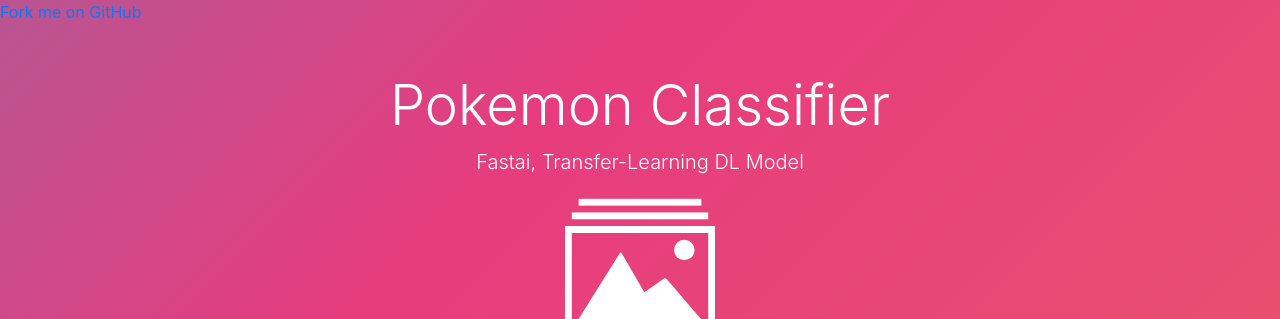
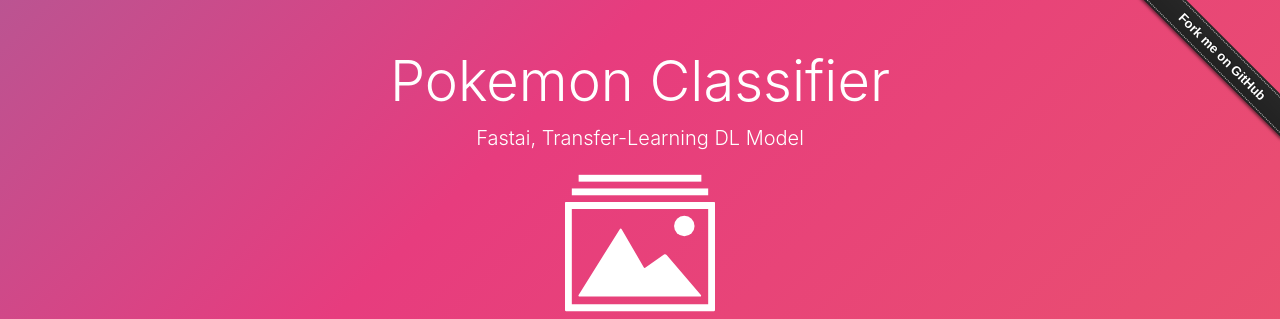
Before and after one commit to tapan2930/pokemon-dl, a Flask app: page / in a window 1280 px wide. Shown: the top 319 px of the page. Run offline with Flask 2, Linux system fonts and the light colour scheme; parts of the project's set-up code (start-up, migrations or seed data) failed here and were passed over; some libraries are stand-ins or nearby versions.

Commit message:
Add files via upload

```diff
--- a/static/style.css
+++ b/static/style.css
@@ -101,3 +101,124 @@
 		background-position: 0% 50%;
 	}
 }
+
+/* Github fork css */
+.github-fork-ribbon {
+    width: 12.1em;
+    height: 12.1em;
+    position: absolute;
+    overflow: hidden;
+    top: 0;
+    right: 0;
+    z-index: 9999;
+    pointer-events: none;
+    font-size: 13px;
+    text-decoration: none;
+    text-indent: -999999px;
+  }
+
+  .github-fork-ribbon.fixed {
+    position: fixed;
+  }
+
+  .github-fork-ribbon:hover, .github-fork-ribbon:active {
+    background-color: rgba(0, 0, 0, 0.0);
+  }
+
+  .github-fork-ribbon:before, .github-fork-ribbon:after {
+    /* The right and left classes determine the side we attach our banner to */
+    position: absolute;
+    display: block;
+    width: 15.38em;
+    height: 1.54em;
+
+    top: 3.23em;
+    right: -3.23em;
+
+    -webkit-box-sizing: content-box;
+    -moz-box-sizing: content-box;
+    box-sizing: content-box;
+
+    -webkit-transform: rotate(45deg);
+    -moz-transform: rotate(45deg);
+    -ms-transform: rotate(45deg);
+    -o-transform: rotate(45deg);
+    transform: rotate(45deg);
+  }
+
+  .github-fork-ribbon:before {
+    content: "";
+
+    /* Add a bit of padding to give some substance outside the "stitching" */
+    padding: .38em 0;
+
+    /* Set the base colour */
+    background-color: #272727;
+
+    /* Set a gradient: transparent black at the top to almost-transparent black at the bottom */
+    background-image: -webkit-gradient(linear, left top, left bottom, from(rgba(0, 0, 0, 0)), to(rgba(0, 0, 0, 0.15)));
+    background-image: -webkit-linear-gradient(top, rgba(0, 0, 0, 0), rgba(0, 0, 0, 0.15));
+    background-image: -moz-linear-gradient(top, rgba(0, 0, 0, 0), rgba(0, 0, 0, 0.15));
+    background-image: -ms-linear-gradient(top, rgba(0, 0, 0, 0), rgba(0, 0, 0, 0.15));
+    background-image: -o-linear-gradient(top, rgba(0, 0, 0, 0), rgba(0, 0, 0, 0.15));
+    background-image: linear-gradient(to bottom, rgba(0, 0, 0, 0), rgba(0, 0, 0, 0.15));
+
+    /* Add a drop shadow */
+    -webkit-box-shadow: 0 .15em .23em 0 rgba(0, 0, 0, 0.5);
+    -moz-box-shadow: 0 .15em .23em 0 rgba(0, 0, 0, 0.5);
+    box-shadow: 0 .15em .23em 0 rgba(0, 0, 0, 0.5);
+
+    pointer-events: auto;
+  }
+
+  .github-fork-ribbon:after {
+    /* Set the text from the data-ribbon attribute */
+    content: attr(data-ribbon);
+
+    /* Set the text properties */
+    color: #fff;
+    font: 700 1em "Helvetica Neue", Helvetica, Arial, sans-serif;
+    line-height: 1.54em;
+    text-decoration: none;
+    text-shadow: 0 -.08em rgba(0, 0, 0, 0.5);
+    text-align: center;
+    text-indent: 0;
+
+    /* Set the layout properties */
+    padding: .15em 0;
+    margin: .15em 0;
+
+    /* Add "stitching" effect */
+    border-width: .08em 0;
+    border-style: dotted;
+    border-color: #fff;
+    border-color: rgba(255, 255, 255, 0.7);
+  }
+
+  .github-fork-ribbon.left-top, .github-fork-ribbon.left-bottom {
+    right: auto;
+    left: 0;
+  }
+
+  .github-fork-ribbon.left-bottom, .github-fork-ribbon.right-bottom {
+    top: auto;
+    bottom: 0;
+  }
+
+  .github-fork-ribbon.left-top:before, .github-fork-ribbon.left-top:after, .github-fork-ribbon.left-bottom:before, .github-fork-ribbon.left-bottom:after {
+    right: auto;
+    left: -3.23em;
+  }
+
+  .github-fork-ribbon.left-bottom:before, .github-fork-ribbon.left-bottom:after, .github-fork-ribbon.right-bottom:before, .github-fork-ribbon.right-bottom:after {
+    top: auto;
+    bottom: 3.23em;
+  }
+
+  .github-fork-ribbon.left-top:before, .github-fork-ribbon.left-top:after, .github-fork-ribbon.right-bottom:before, .github-fork-ribbon.right-bottom:after {
+    -webkit-transform: rotate(-45deg);
+    -moz-transform: rotate(-45deg);
+    -ms-transform: rotate(-45deg);
+    -o-transform: rotate(-45deg);
+    transform: rotate(-45deg);
+  }
```
